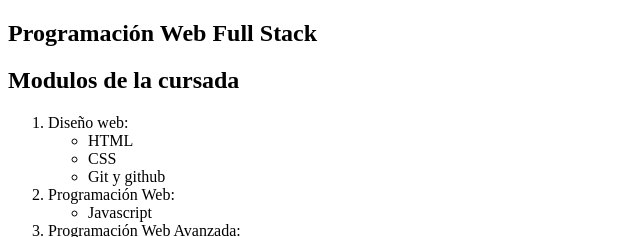
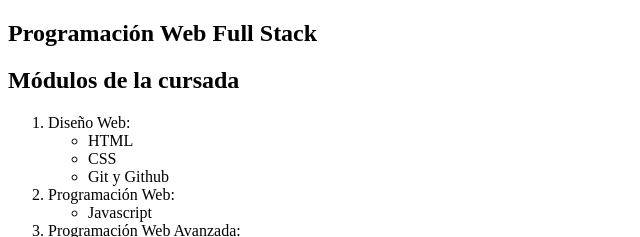
Before and after one commit to AngelAR94/E1-FormsYListas, a plain HTML site: page Listas anidadas/index.html in a window 1280 px wide. Shown: the top 237 px of the page, 0-640 px from the left. Drawn offline with Linux system fonts and the light colour scheme.

Commit message:
correccion

```diff
--- a/Listas anidadas/index.html
+++ b/Listas anidadas/index.html
@@ -13,13 +13,13 @@
         <h1>Programación Web Full Stack</h1>
     </section>
     <section>
-        <h2>Modulos de la cursada</h2>
+        <h2>Módulos de la cursada</h2>
         <ol>
-            <li>Diseño web:
+            <li>Diseño Web:
                 <ul>
                     <li>HTML</li>
                     <li>CSS</li>
-                    <li>Git y github</li>
+                    <li>Git y Github</li>
                 </ul>
             </li>
             <li>
```
